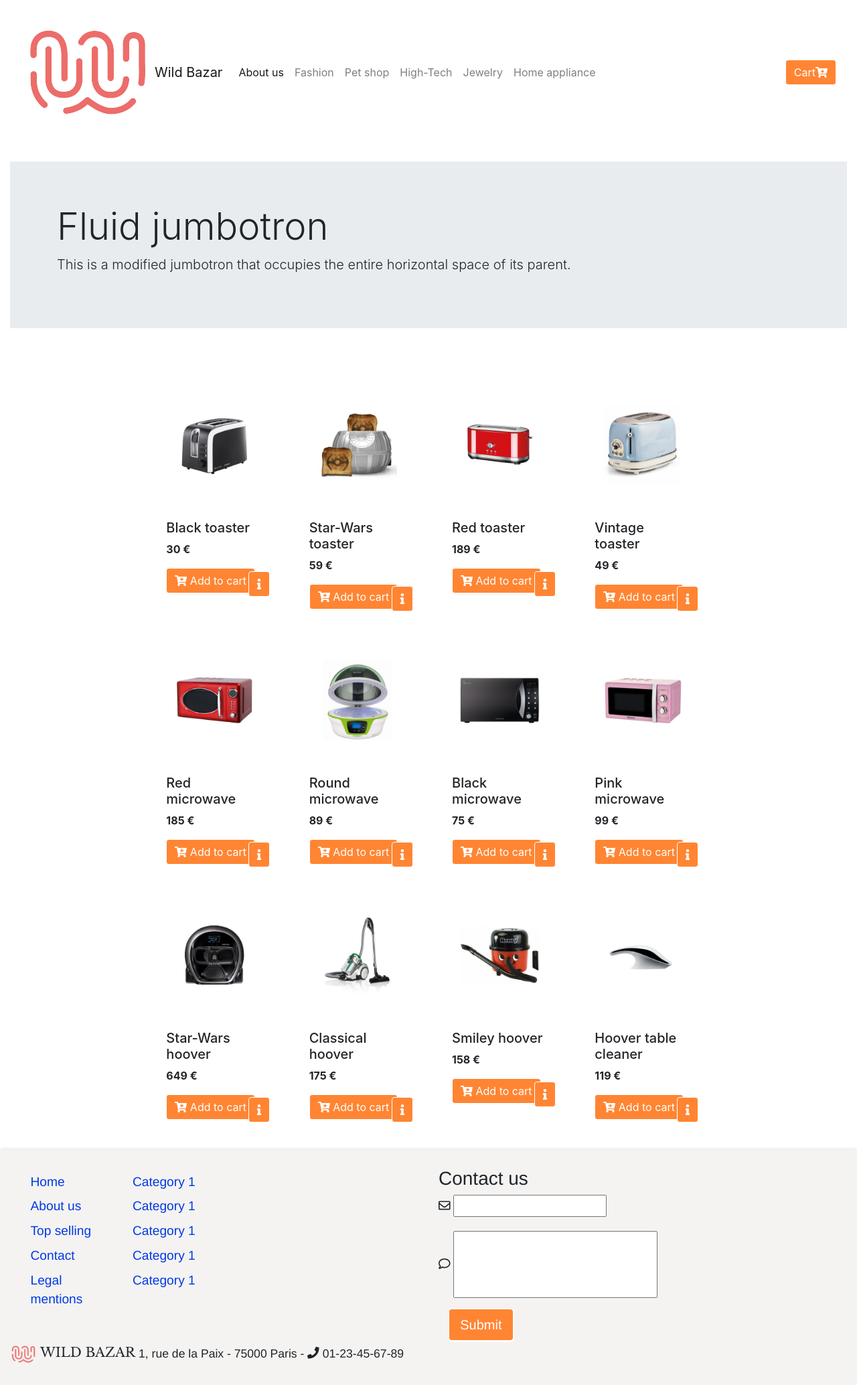
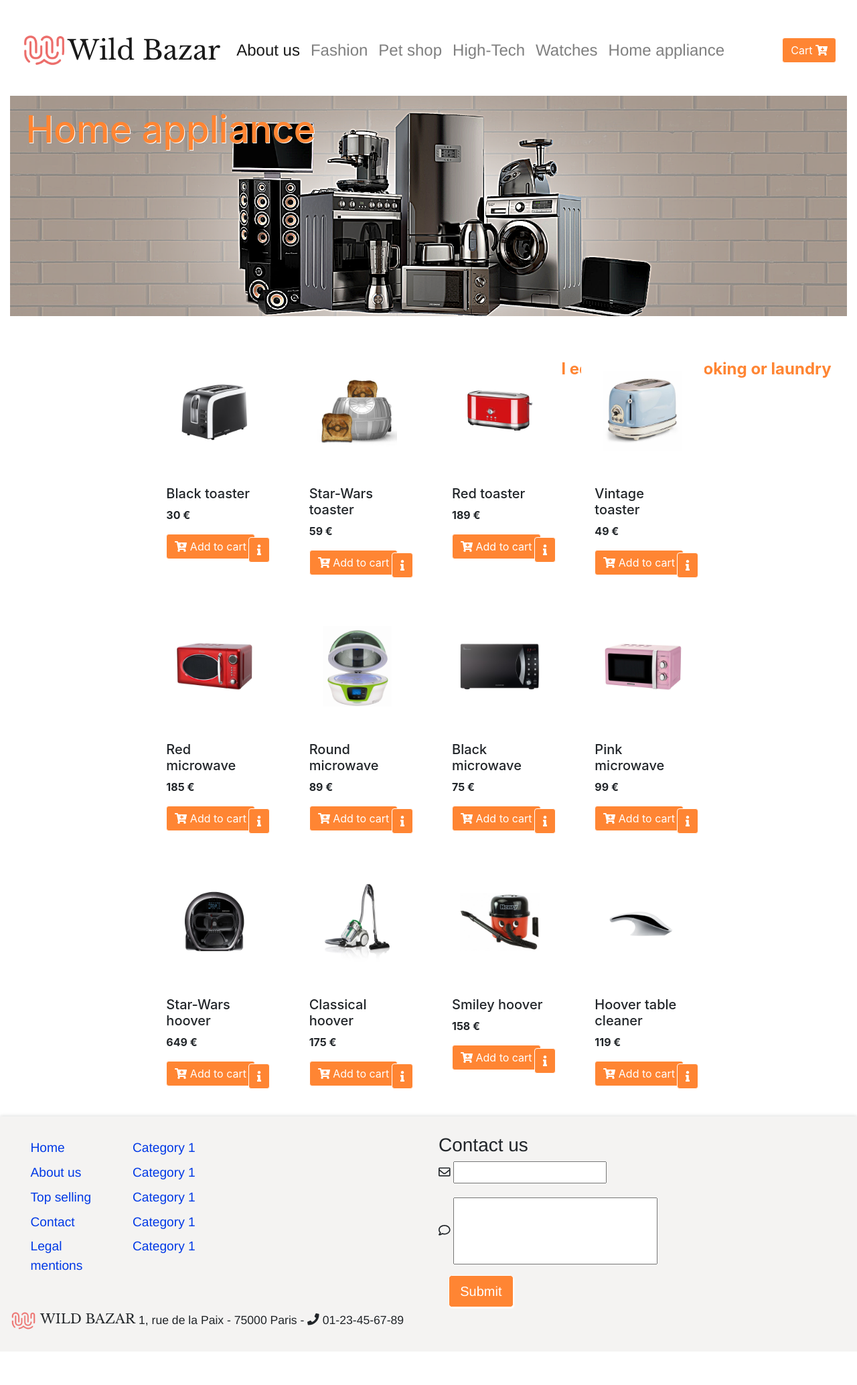
Before and after one commit to WildCodeSchool/orleans-0219-php-wildbazar2, a PHP site: page /electromenager.html in a window 1280 px wide. Shown: the whole page at 67% size. After the commit the page ends 2018 px from the top, so only its background shows below. Run offline with PHP 8.4, Linux system fonts and the light colour scheme.

Commit message:
banner first work

```diff
--- a/electromenager.css
+++ b/electromenager.css
@@ -4,6 +4,26 @@
 
     font-family: 'Libre Baskerville', serif;*/
 
+.home_appliance_banner {
+	color: #ff8533;
+	text-shadow: white 1px 1px;
+	font-weight: bold;
+}
+
+.home_appliance_banner h1 {
+	position: absolute;
+	top: 20%;
+	left: 3%;
+	font-size: 3.5em;
+}
+
+.home_appliance_banner p {
+	position: absolute;
+	top: 65%;
+	right: 3%;
+	padding-top: 1%;
+	font-size: 1.5em;
+}
 
 
 .price {
@@ -30,8 +50,13 @@
 	bottom: 4.5%;
 }
 
+.modal {
+	overflow: scroll;
+}
+
 .modal-dialog {
     max-width: 40%!important;
+    min-width: 350px;
     margin: 1.75rem auto;
 }
 
@@ -76,7 +101,7 @@ section {
 
 
 /*FOOTER*/
-.footer {
+/*.footer {
 	background-color: #F4F3F2;
 	font-family: 'Arimo', sans-serif;
 	padding-bottom: 10px;
@@ -132,4 +157,4 @@ footer p {
 
 .search {
 	font-size: 1.5em;
-}
+}*/
--- a/electromenager.html
+++ b/electromenager.html
@@ -11,7 +11,7 @@
 		<!--  Call fonts -->
 		<link href="https://fonts.googleapis.com/css?family=Arimo|Libre+Baskerville" rel="stylesheet">
 
-		<link rel="stylesheet" href="electromenager.css" />
+		<link rel="stylesheet" href="style.css" />
 		<link rel="stylesheet" href="electromenager.css" />
 
 		<title>WB2 - Home appliance</title>
@@ -21,49 +21,50 @@
 
 
 			<!-- Header -->
-			<header class="container-fluid">
+			<header id="home" class="container-fluid">
 
 				<nav class="navbar navbar-expand-lg navbar-light">
 					<img class="logo" src="https://raw.githubusercontent.com/WildCodeSchool/orleans-0219-php-wildbazar2/footer/images/wild.png" alt="logo">
-					  	<a class="navbar-brand" href="#">Wild Bazar</a>
+					  	<a class="navbar-brand" href="#home">Wild Bazar</a>
 					  	<button class="navbar-toggler" type="button" data-toggle="collapse" data-target="#navbarNav" aria-controls="navbarNav" aria-expanded="false" aria-label="Toggle navigation">
 					    	<span class="navbar-toggler-icon"></span>
 					  	</button>
 						<div class="collapse navbar-collapse" id="navbarNav">
 						    <ul class="navbar-nav">
 						      	<li class="nav-item active">
-						        	<a class="nav-link" href="#">About us<span class="sr-only">(current)</span></a>
+						        	<a class="nav-link" href="#about">About us<span class="sr-only">(current)</span></a>
 						      	</li>
 						      	<li class="nav-item">
-						        	<a class="nav-link" href="#">Fashion</a>
+						        	<a class="nav-link" href="#fashion">Fashion</a>
 						      	</li>
 						      	<li class="nav-item">
-						        	<a class="nav-link" href="#">Pet shop</a>
+						        	<a class="nav-link" href="#pet shop">Pet shop</a>
 						      	</li>
 						      	<li class="nav-item">
-						        	<a class="nav-link" href="#">High-Tech</a>
+						        	<a class="nav-link" href="#high-Tech">High-Tech</a>
 						      	</li>
 						      	<li class="nav-item">
-						        	<a class="nav-link" href="#">Jewelry</a>
+						        	<a class="nav-link" href="#watchs">Watches</a>
 						      	</li>
 						      	<li class="nav-item">
-						        	<a class="nav-link" href="#">Home appliance</a>
+						        	<a class="nav-link" href="#electromenager">Home appliance</a>
 						      	</li>
 						    </ul>
 						</div>
-				  		<button type="button" class="btn btn-warning pull-right">Cart<i class="fas fa-cart-arrow-down"></i></button>
+				  		<button type="button" class="btn btn-warning pull-right">Cart <i class="fas fa-cart-arrow-down"></i></button>
 
 					</nav>
 
 
 				<section>
-					<div class="jumbotron jumbotron-fluid">
-						<div class="container">
-
-							<h1 class="display-4">Fluid jumbotron</h1>
-							<p class="lead">This is a modified jumbotron that occupies the entire horizontal space of its parent.</p>
+					<!-- <div class="jumbotron jumbotron-fluid"> -->
+						<div class="home_appliance_banner">
+							<img src="images/home_appliance_banner.png"/ class="img-fluid" alt="home appliance">
+							<h1>Home appliance</h1>
+							<p>Useful equipment for cooking or laundry
+</p>
 						</div>
-					</div>
+					<!-- </div> -->
 				</section>
 			</header>
 
```
Also changed, not shown: images/home_appliance_banner.png (added).
